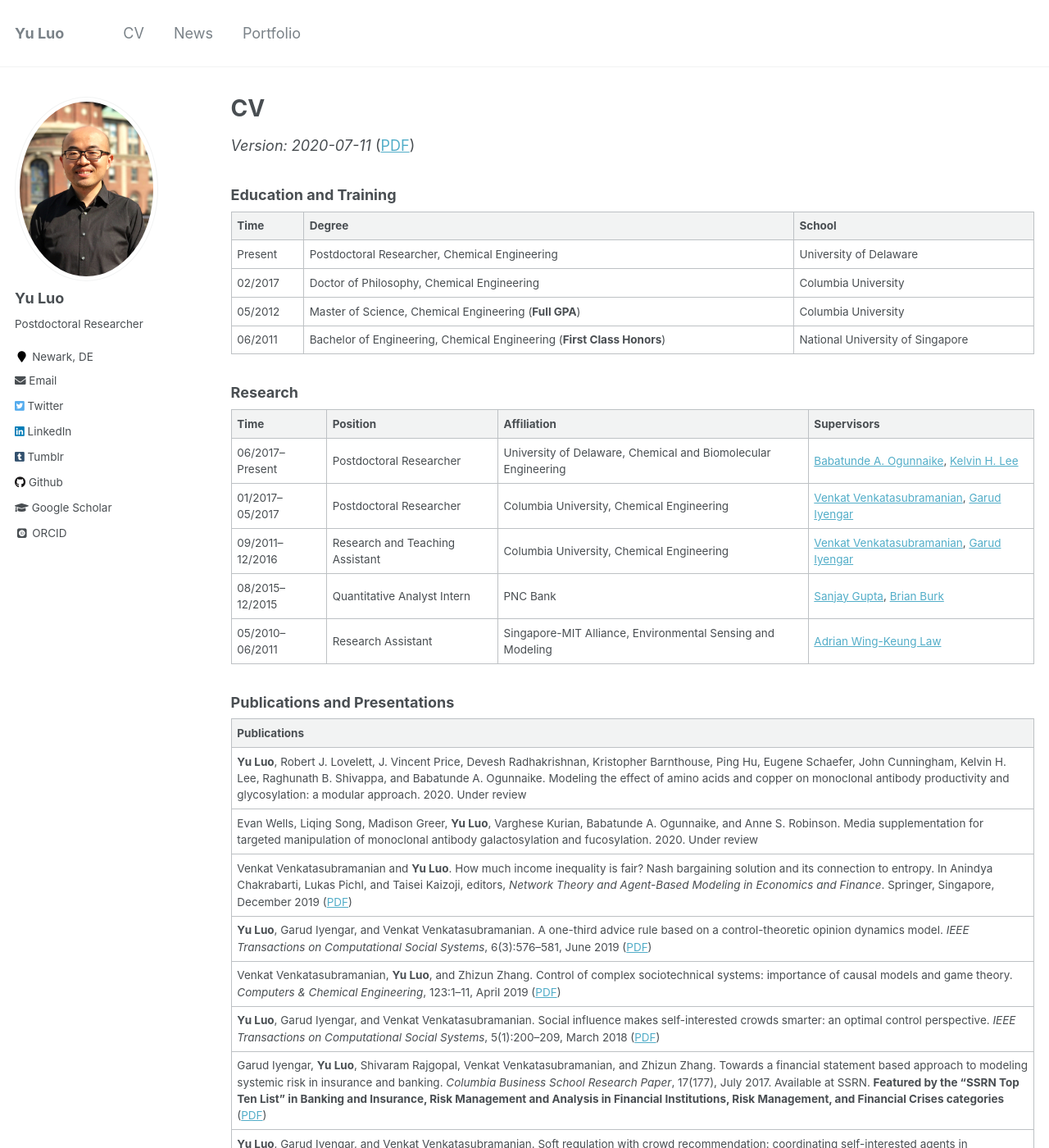
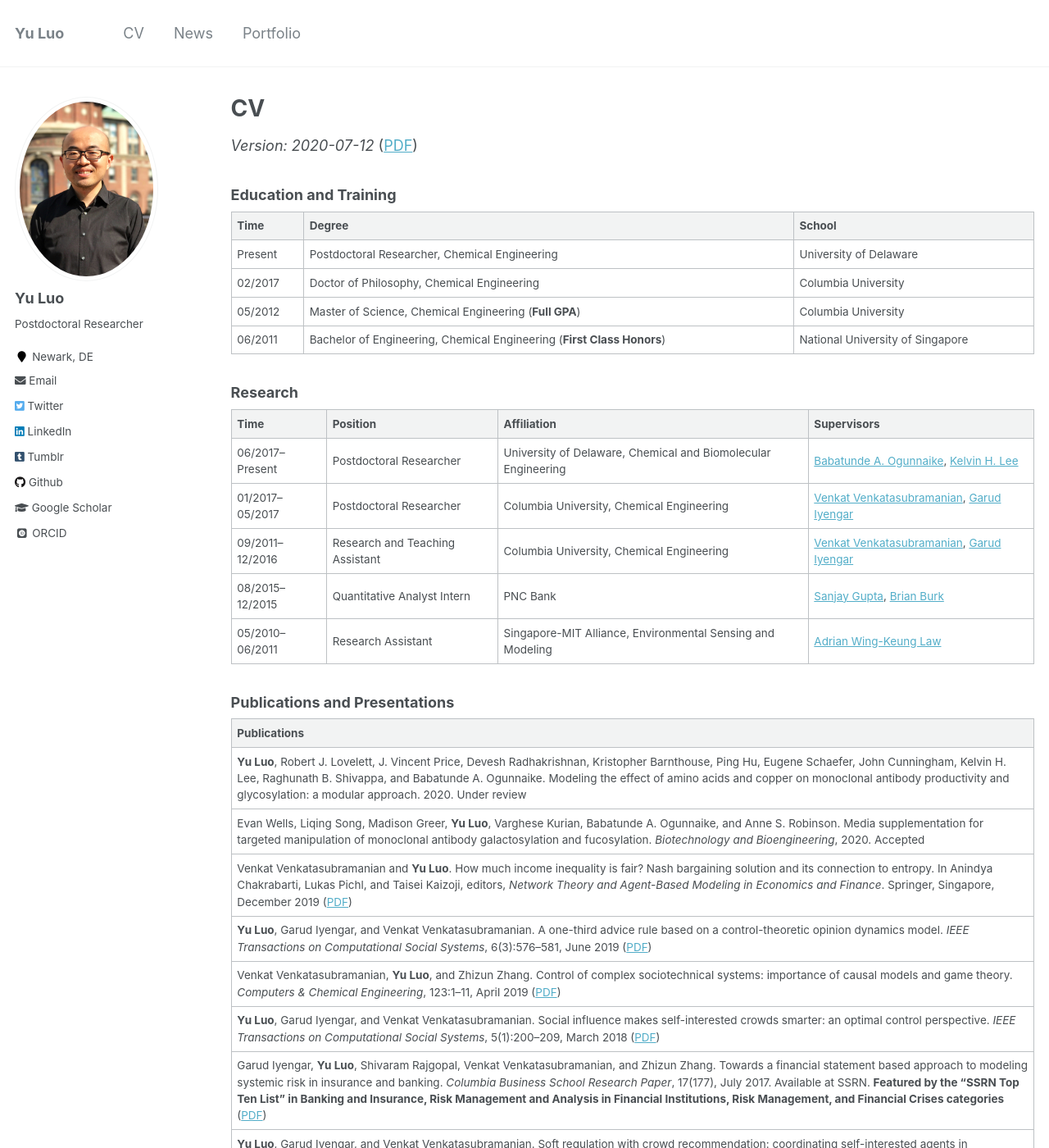
Before and after one commit to l16cn/l16cn.github.io, a Jekyll site: the page built from _pages/experience.md, in a window 1280 px wide and 1400 px high. Shown: the whole window at 82% size. Built offline with Jekyll 4.4.1, drawn with Linux system fonts in a browser that asks for light colours; some web fonts are replaced.

Commit message:
updated cv

```diff
--- a/_pages/experience.md
+++ b/_pages/experience.md
@@ -5,7 +5,7 @@
 author_profile: true
 ---
 
-_Version: 2020-07-11_ ([PDF](../files/2_cv.pdf))
+_Version: 2020-07-12_ ([PDF](../files/2_cv.pdf))
 
 ### Education and Training
 
@@ -31,7 +31,7 @@
 |Publications|
 |:-|
 |**Yu Luo**, Robert J. Lovelett, J. Vincent Price, Devesh Radhakrishnan, Kristopher Barnthouse, Ping Hu, Eugene Schaefer, John Cunningham, Kelvin H. Lee, Raghunath B. Shivappa, and Babatunde A. Ogunnaike. Modeling the effect of amino acids and copper on monoclonal antibody productivity and glycosylation: a modular approach. 2020. Under review|
-|Evan Wells, Liqing Song, Madison Greer, **Yu Luo**, Varghese Kurian, Babatunde A. Ogunnaike, and Anne S. Robinson. Media supplementation for targeted manipulation of monoclonal antibody galactosylation and fucosylation. 2020. Under review|
+|Evan Wells, Liqing Song, Madison Greer, **Yu Luo**, Varghese Kurian, Babatunde A. Ogunnaike, and Anne S. Robinson. Media supplementation for targeted manipulation of monoclonal antibody galactosylation and fucosylation. _Biotechnology and Bioengineering_, 2020. Accepted|
 |Venkat Venkatasubramanian and **Yu Luo**. How much income inequality is fair? Nash bargaining solution and its connection to entropy. In Anindya Chakrabarti, Lukas Pichl, and Taisei Kaizoji, editors, _Network Theory and Agent-Based Modeling in Economics and Finance_. Springer, Singapore, December 2019 ([PDF](../files/2019c_nbs.pdf))|
 |**Yu Luo**, Garud Iyengar, and Venkat Venkatasubramanian. A one-third advice rule based on a control-theoretic opinion dynamics model. _IEEE Transactions on Computational Social Systems_, 6(3):576–581, June 2019 ([PDF](../files/08704276.pdf))|
 |Venkat Venkatasubramanian, **Yu Luo**, and Zhizun Zhang. Control of complex sociotechnical systems: importance of causal models and game theory. _Computers & Chemical Engineering_, 123:1–11, April 2019 ([PDF](../files/1-s2.0-S0098135418308020-main.pdf))|
```
Also changed, not shown: 1 other file.
